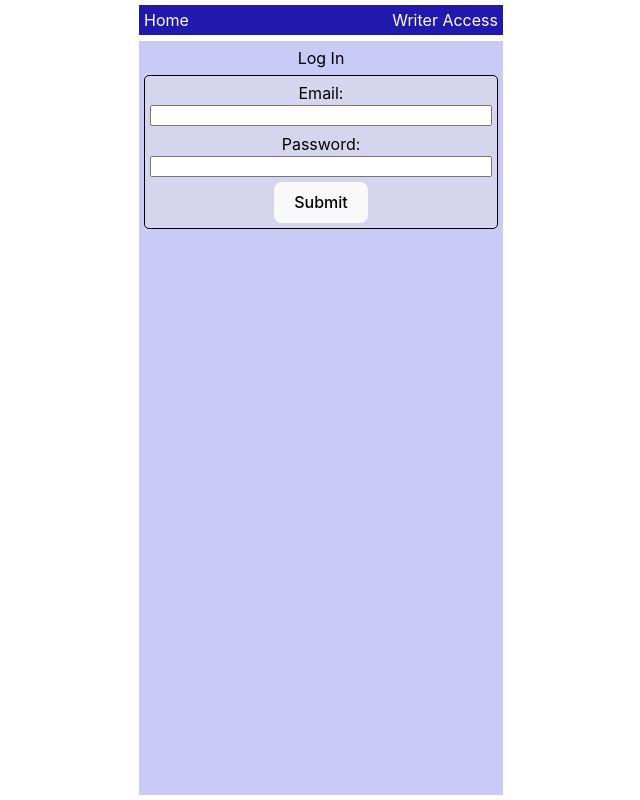
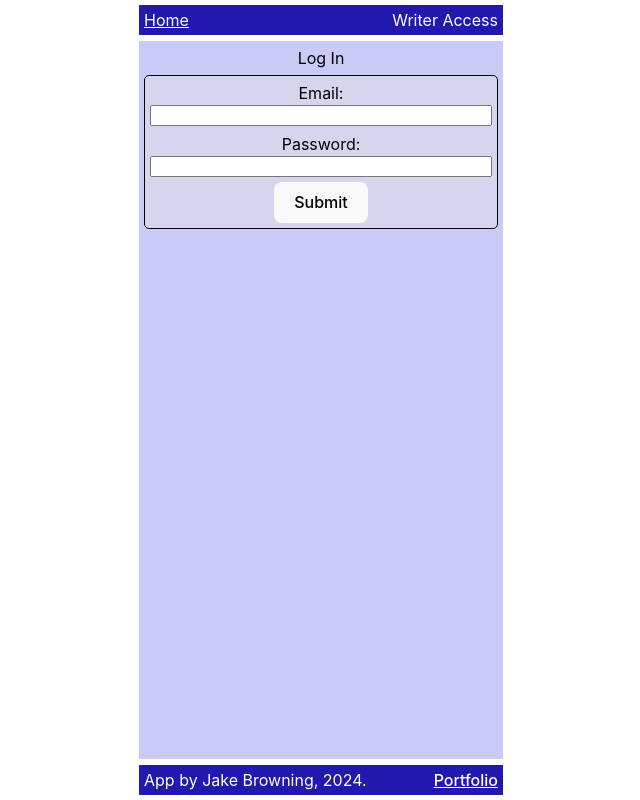
Before and after one commit to JakeBrowning90/blog-private-frontend, a React (Vite) app: page / in a window 1280 px wide. Shown: the whole page, without its empty margins (319-959 px from the left). Built offline with nearby package versions, Linux system fonts and the light colour scheme.

Commit message:
Add footer

```diff
--- a/src/App.css
+++ b/src/App.css
@@ -6,7 +6,7 @@
   padding: 0.33rem;
   text-align: center;
   display: grid;
-  grid-template-rows: 30px 1fr;
+  grid-template-rows: 30px 1fr 30px;
   gap: 0.33rem;
   box-sizing: border-box;
 }
@@ -48,6 +48,10 @@
 }
 
 /* My styles */
+a, .navWord {
+ text-decoration: underline;
+}
+
 button {
   margin: 0 auto;
   max-width: 50%;
@@ -58,12 +62,14 @@ body {
 }
 
 header,
+footer,
 nav {
   display: flex;
   gap: 10px;
 }
 
-header {
+header,
+footer {
   background-color: rgba(11, 0, 166, 0.905);
   color: white;
   justify-content: space-between;
@@ -106,7 +112,8 @@ header {
   background-color: rgba(218, 238, 255, 0.744);
 } */
 
-.postList, .commentList {
+.postList,
+.commentList {
   list-style: none;
   padding: 0;
   display: flex;
@@ -114,7 +121,8 @@ header {
   gap: 0.33rem;
 }
 
-.postPreview, .commentLI {
+.postPreview,
+.commentLI {
   background-color: rgba(218, 238, 255, 0.744);
   padding: 0.33rem;
   display: flex;
--- a/src/App.jsx
+++ b/src/App.jsx
@@ -78,11 +78,11 @@ function App() {
     return (
       <>
         <header>
-          <div onClick={navToPostList}>Home</div>
+          <div className="navWord" onClick={navToPostList}>Home</div>
           {currentUser ? (
             <nav>
               <div>{currentUser}</div>
-              <div onClick={logOut}>Logout</div>
+              <div className="navWord" onClick={logOut}>Logout</div>
             </nav>
           ) : (
             <nav>
@@ -99,6 +99,10 @@ function App() {
           navToPostList={navToPostList}
           setLoggedIn={setLoggedIn}
         />
+        <footer>
+        <p>App by Jake Browning, 2024.</p>
+        <a className="navWord" href="http://jake-browning.com/" target="_blank">Portfolio</a>
+      </footer>
       </>
     );
   }
@@ -106,11 +110,11 @@ function App() {
   return (
     <>
       <header>
-        <div onClick={navToPostList}>Home</div>
+        <div className="navWord" onClick={navToPostList}>Home</div>
         {currentUser ? (
           <nav>
             <div>{currentUser}</div>
-            <div onClick={logOut}>Logout</div>
+            <div className="navWord" onClick={logOut}>Logout</div>
           </nav>
         ) : (
           <nav>
@@ -140,6 +144,10 @@ function App() {
           navToPostList={navToPostList}
         />
       )}
+      <footer>
+        <p>App by Jake Browning, 2024.</p>
+        <a className="navWord" href="http://jake-browning.com/" target="_blank">Portfolio</a>
+      </footer>
     </>
   );
 }
--- a/src/index.css
+++ b/src/index.css
@@ -20,12 +20,10 @@
 
 a {
   font-weight: 500;
-  color: #646cff;
+  color: white;
   text-decoration: inherit;
 }
-a:hover {
-  color: #535bf2;
-}
+
 
 body {
   margin: 0;
```
